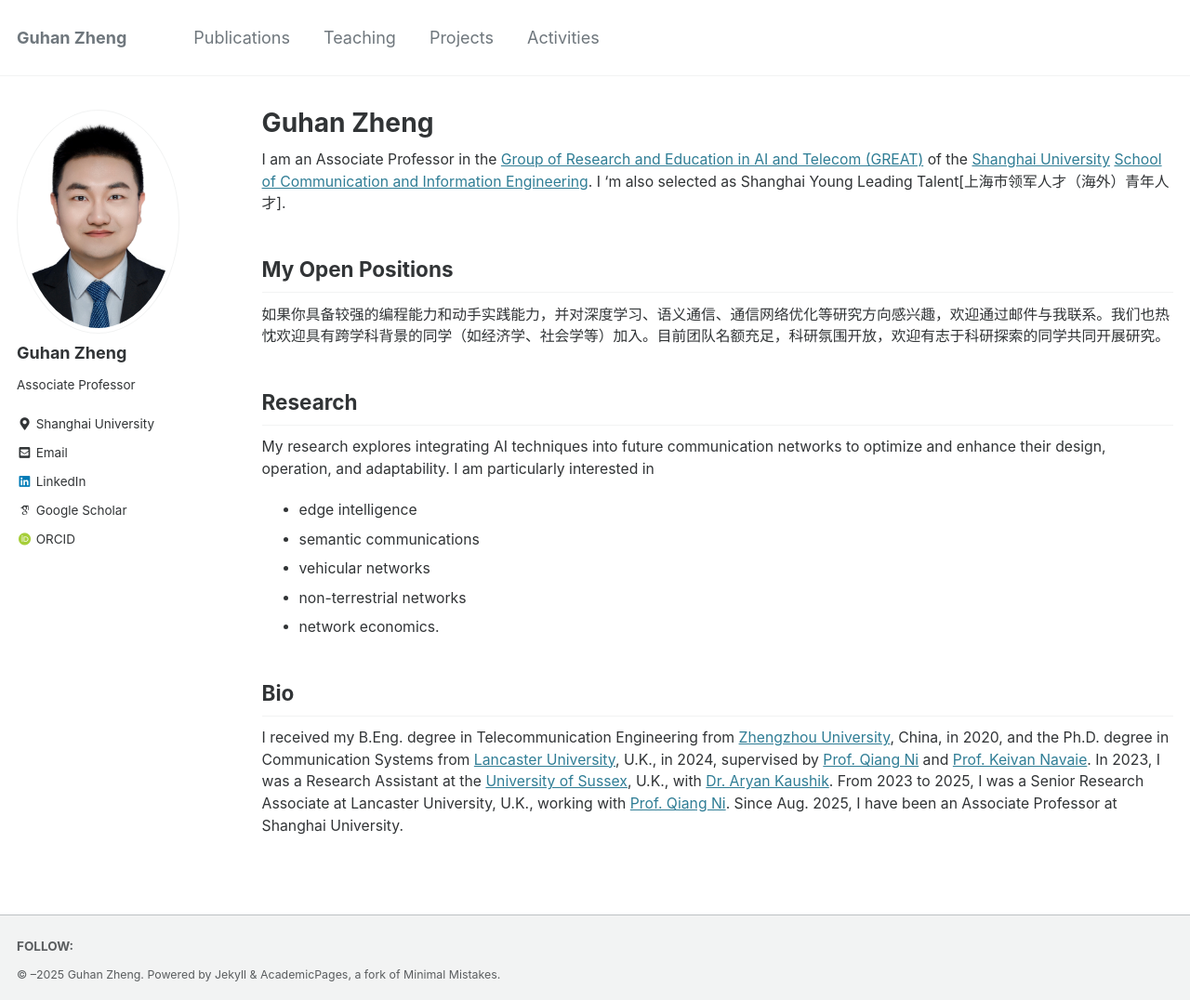
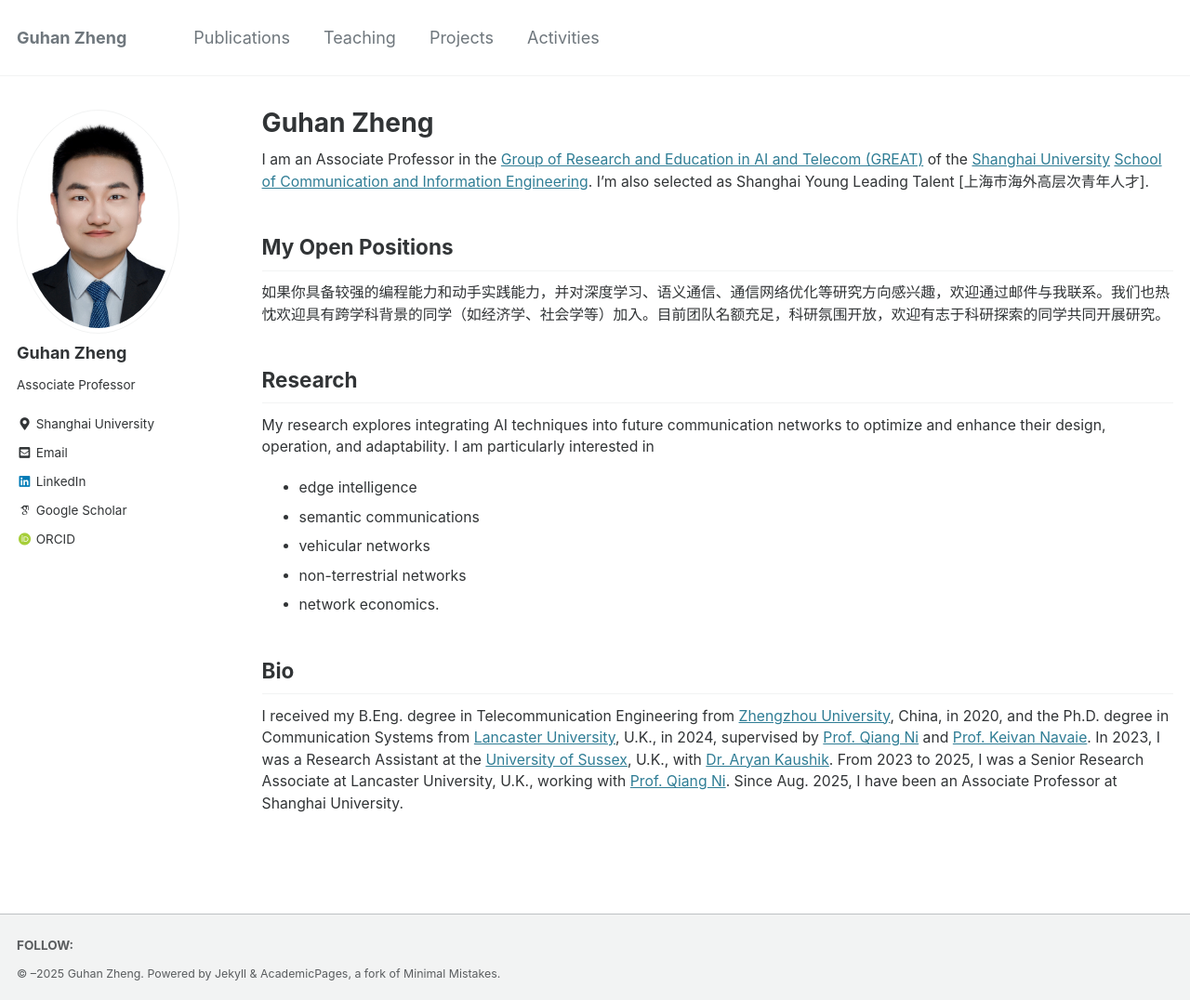
Before and after one commit to Guhan328/Guhan328.github.io, a Jekyll site: the page built from _pages/about.md, in a window 1280 px wide and 1076 px high. Shown: the whole window at 93% size. Built offline with Jekyll 4.4.1, drawn with Linux system fonts in a browser that asks for light colours.

Commit message:
Update about.md

```diff
--- a/_pages/about.md
+++ b/_pages/about.md
@@ -8,7 +8,7 @@ redirect_from:
 sitemap: true
 ---
 
-I am an Associate Professor in the [Group of Research and Education in AI and Telecom (GREAT)](https://scie.shu.edu.cn/info/1281/6334.htm) of the [Shanghai University](https://en.shu.edu.cn/) [School of Communication and Information Engineering](https://scie-en.shu.edu.cn/). I 'm also selected as Shanghai Young Leading Talent[上海市领军人才（海外）青年人才].
+I am an Associate Professor in the [Group of Research and Education in AI and Telecom (GREAT)](https://scie.shu.edu.cn/info/1281/6334.htm) of the [Shanghai University](https://en.shu.edu.cn/) [School of Communication and Information Engineering](https://scie-en.shu.edu.cn/). I'm also selected as Shanghai Young Leading Talent [上海市海外高层次青年人才].
 
 ## My Open Positions
 
```
